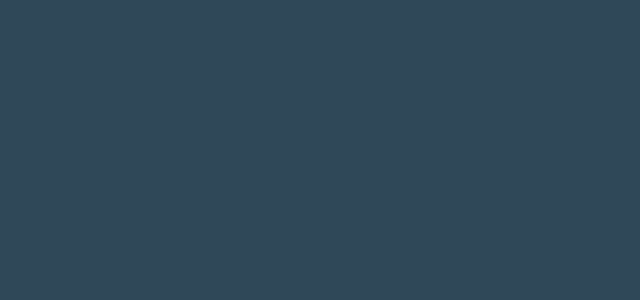
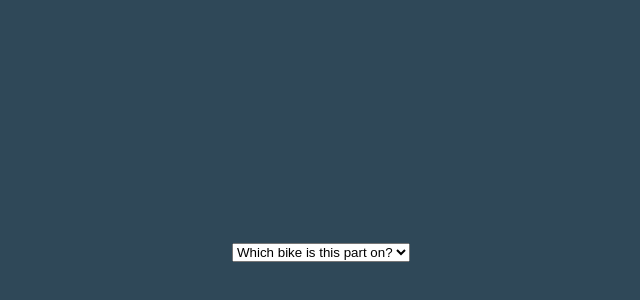
Before and after one commit to RickV85/Ride-Ready, a React (Create React App) app: page /dashboard/add-new-part in a window 1280 px wide. Before the commit this address had no page. Shown: the part 148-448 px from the top of the page, without its empty margins (319-959 px from the left). Built offline with nearby package versions, Linux system fonts and the light colour scheme.

Commit message:
Add prop passing functions and render functions to select bikes

```diff
--- a/src/Components/App/App.js
+++ b/src/Components/App/App.js
@@ -1,19 +1,27 @@
-import React from 'react';
+import React, { useState } from 'react';
 import { Route, Routes } from "react-router-dom";
 import './App.css';
 import Home from '../Home/Home';
 import Redirect from '../Redirect/Redirect';
 import Error from '../Error/Error';
 import Dashboard from '../Dashboard/Dashboard'
-
+import NewPartForm from '../NewPartForm/NewPartForm';
 
 function App() {
+  const [userBikes, setUserBikes] = useState([]);
+
+  const populateUserBikes = (bikes) => {
+    console.log(bikes);
+    setUserBikes(bikes);
+  }
+
   return (
     <main className='app-background'>
     <Routes >
       <Route path='/' element={ <Home /> } />
       <Route path='/redirect/*' element={ <Redirect /> } />
-      <Route path='/dashboard' element={ <Dashboard />} />
+      <Route path='/dashboard' element={ <Dashboard populateUserBikes={populateUserBikes} />} />
+      <Route path='/dashboard/add-new-part' element={ <NewPartForm bikes={userBikes} />} />
       <Route path='/error' element={ <Error /> } />
     </Routes>
     </main>
--- a/src/Components/Dashboard/Dashboard.js
+++ b/src/Components/Dashboard/Dashboard.js
@@ -1,10 +1,10 @@
 import React, { useEffect, useState } from "react";
-import { useLocation } from "react-router-dom";
+import { NavLink, useLocation } from "react-router-dom";
 import Container from '../Container/Container'
 import './Dashboard.css';
 import PropTypes from 'prop-types';
 
-export default function Dashboard() {
+export default function Dashboard({ populateUserBikes }) {
   const location = useLocation();
   const [userAccessToken, setUserAccessToken] = useState(null);
   const [userRides, setUserRides] = useState(null);
@@ -32,7 +32,9 @@ export default function Dashboard() {
     <section className="dashboard">
       <h1 className="site-logo">Ride Ready</h1>
       <Container />
-      <button>Add new suspension</button>
+      <NavLink className="add-suspension-link" to="add-new-part">
+        <button onClick={() => populateUserBikes(userGearDetails)}>Add new suspension</button>
+      </NavLink>
     </section>
   )
 }
--- a/src/Components/NewPartForm/NewPartForm.css
+++ b/src/Components/NewPartForm/NewPartForm.css
@@ -1 +1,8 @@
-/*# sourceMappingURL=NewPartForm.css.map */
+.new-part-form-section {
+  height: 100vh;
+  width: 100vw;
+  display: flex;
+  flex-direction: column;
+  justify-content: center;
+  align-items: center;
+}/*# sourceMappingURL=NewPartForm.css.map */
--- a/src/Components/NewPartForm/NewPartForm.js
+++ b/src/Components/NewPartForm/NewPartForm.js
@@ -1,21 +1,30 @@
 import React, { useEffect, useState } from "react";
+import './NewPartForm.css'
 
 export default function NewPartForm({ bikes }) {
   const [bikeOptions, setBikeOptions] = useState(bikes);
+  const [bikeDropdownOptions, setBikeDropdownOptions] = useState([])
 
   useEffect(() => {
-    const bikeDropdownOptions = bikeOptions.map((bike) => {
+    if (!bikeOptions) return;
+    const bikeSelects = bikeOptions.map((bike) => {
+      return (
+        <option key={bike.id} value={bike.id}>{bike.brand_name} {bike.model_name}</option>
+      )
+    })
+    setBikeDropdownOptions(bikeSelects)
+  }, [bikeOptions])
 
-    })
-  }, [bikeOptions])
+
 
   return (
     <section className="new-part-form-section">
       <form>
-        <select name="bike-select" className="bike-select">
-          <option></option>
+        <select name="bike-select" className="bike-select" >
+          <option value='' disabled selected hidden>Which bike is this part on?</option>
+          {bikeDropdownOptions}
+          <option value='unlistedBikeID'>Unlisted bike</option>
         </select>
-
       </form>
     </section>
   )
--- a/src/Components/NewPartForm/NewPartForm.scss
+++ b/src/Components/NewPartForm/NewPartForm.scss
@@ -1 +1,7 @@
 @use '../../../abstract/variables' as *;
+
+.new-part-form-section {
+  height: 100vh;
+  width: 100vw;
+  @include centered(column, center);
+}
```
Also changed, not shown: src/Components/Container/Container.js (line endings or trailing spaces), 1 other file (tests, documents, lock files or other folders).
